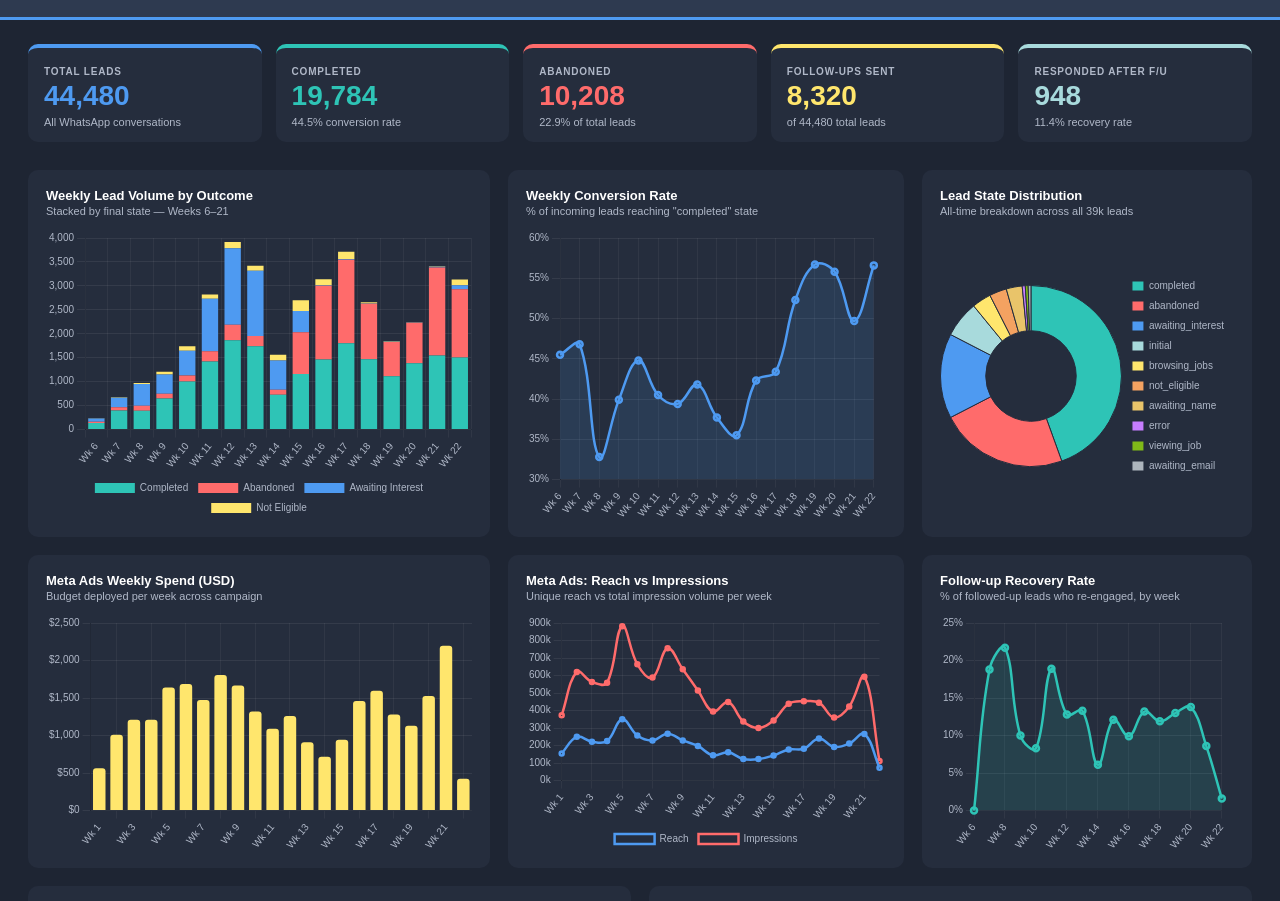
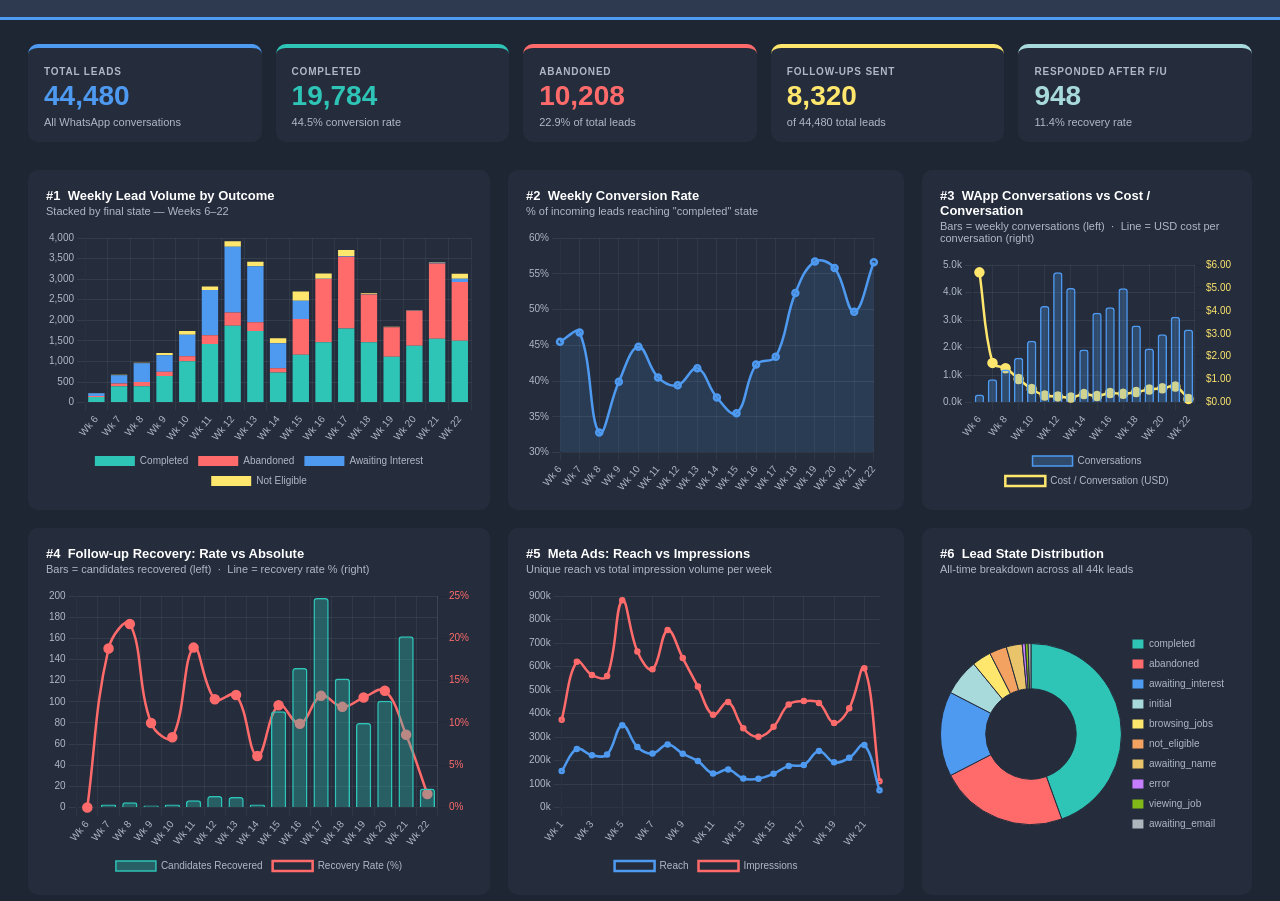
Before and after one commit to ivan-2026-v/Nexiu_Ops_Marketing_Top-of-funnel, a plain HTML site: page index.html in a window 1280 px wide. Shown: the part 49-950 px from the top of the page. Drawn offline with nearby package versions, Linux system fonts and the light colour scheme.

Commit message:
Numbered charts, add dual-axis #3 (conv+cost) and #4 (recovery rate+absolute), add chart #9

```diff
--- a/index.html
+++ b/index.html
@@ -161,18 +161,18 @@
   <!-- ROW 1 -->
   <div class="chart-grid grid-3">
     <div class="chart-card">
-      <h2>Weekly Lead Volume by Outcome</h2>
-      <p>Stacked by final state — Weeks 6–21</p>
+      <h2>#1 &nbsp;Weekly Lead Volume by Outcome</h2>
+      <p>Stacked by final state — Weeks 6–22</p>
       <div class="chart-wrap"><canvas id="c1"></canvas></div>
     </div>
     <div class="chart-card">
-      <h2>Weekly Conversion Rate</h2>
+      <h2>#2 &nbsp;Weekly Conversion Rate</h2>
       <p>% of incoming leads reaching "completed" state</p>
       <div class="chart-wrap"><canvas id="c2"></canvas></div>
     </div>
     <div class="chart-card">
-      <h2>Lead State Distribution</h2>
-      <p>All-time breakdown across all 39k leads</p>
+      <h2>#3 &nbsp;WApp Conversations vs Cost / Conversation</h2>
+      <p>Bars = weekly conversations (left) &nbsp;·&nbsp; Line = USD cost per conversation (right)</p>
       <div class="chart-wrap"><canvas id="c3"></canvas></div>
     </div>
   </div>
@@ -180,33 +180,38 @@
   <!-- ROW 2 -->
   <div class="chart-grid grid-3">
     <div class="chart-card">
-      <h2>Meta Ads Weekly Spend (USD)</h2>
-      <p>Budget deployed per week across campaign</p>
+      <h2>#4 &nbsp;Follow-up Recovery: Rate vs Absolute</h2>
+      <p>Bars = candidates recovered (left) &nbsp;·&nbsp; Line = recovery rate % (right)</p>
       <div class="chart-wrap"><canvas id="c4"></canvas></div>
     </div>
     <div class="chart-card">
-      <h2>Meta Ads: Reach vs Impressions</h2>
+      <h2>#5 &nbsp;Meta Ads: Reach vs Impressions</h2>
       <p>Unique reach vs total impression volume per week</p>
       <div class="chart-wrap"><canvas id="c5"></canvas></div>
     </div>
     <div class="chart-card">
-      <h2>Follow-up Recovery Rate</h2>
-      <p>% of followed-up leads who re-engaged, by week</p>
+      <h2>#6 &nbsp;Lead State Distribution</h2>
+      <p>All-time breakdown across all 44k leads</p>
       <div class="chart-wrap"><canvas id="c6"></canvas></div>
     </div>
   </div>
 
   <!-- ROW 3 -->
-  <div class="chart-grid grid-2">
+  <div class="chart-grid grid-3">
     <div class="chart-card">
-      <h2>Lead Drop-off by Funnel State</h2>
+      <h2>#7 &nbsp;Lead Drop-off by Funnel State</h2>
       <p>Where candidates abandoned before completing</p>
-      <div class="chart-wrap" style="min-height:180px"><canvas id="c7"></canvas></div>
+      <div class="chart-wrap" style="min-height:200px"><canvas id="c7"></canvas></div>
     </div>
     <div class="chart-card">
-      <h2>Meta Ads: Ad Frequency by Week</h2>
+      <h2>#8 &nbsp;Meta Ads Weekly Spend (USD)</h2>
+      <p>Budget deployed per week across campaign</p>
+      <div class="chart-wrap" style="min-height:200px"><canvas id="c8"></canvas></div>
+    </div>
+    <div class="chart-card">
+      <h2>#9 &nbsp;Meta Ads: Ad Frequency by Week</h2>
       <p>Avg impressions per unique user reached</p>
-      <div class="chart-wrap" style="min-height:180px"><canvas id="c8"></canvas></div>
+      <div class="chart-wrap" style="min-height:200px"><canvas id="c9"></canvas></div>
     </div>
   </div>
 
@@ -289,38 +294,90 @@ mk('c2', 'line', {
   }
 });
 
-// C3 — doughnut: state dist
-mk('c3', 'doughnut', {
-  labels: D.state_dist.labels,
-  datasets: [{
-    data: D.state_dist.values,
-    backgroundColor: ['#2ec4b6','#ff6b6b','#4e9af1','#a8dadc','#ffe66d','#f4a261','#e9c46a','#c77dff','#80b918','#adb5bd'],
-    borderWidth: 1,
-    borderColor: '#252d3d'
-  }]
-}, {
-  plugins: {
-    legend: { position: 'right', labels: { color: '#b0b8c8', font: { family: 'Arial', size: 10 }, boxWidth: 12 } },
-    tooltip: { ...defaults.plugins.tooltip, callbacks: {
-      label: ctx => ` ${ctx.label}: ${ctx.parsed.toLocaleString()} (${(ctx.parsed / D.kpis.total * 100).toFixed(1)}%)`
-    }}
+// C3 — dual axis: conversations (bar, left) + cost/conversation (line, right)
+const costPerConv = [5.68,1.73,1.5,1.03,0.59,0.31,0.27,0.22,0.37,0.29,0.42,0.38,0.46,0.57,0.62,0.7,0.16];
+new Chart(document.getElementById('c3'), {
+  type: 'bar',
+  data: {
+    labels: W.weeks,
+    datasets: [
+      {
+        label: 'Conversations',
+        data: W.total_leads,
+        backgroundColor: '#4e9af144',
+        borderColor: '#4e9af1',
+        borderWidth: 1.5,
+        borderRadius: 3,
+        yAxisID: 'y'
+      },
+      {
+        type: 'line',
+        label: 'Cost / Conversation (USD)',
+        data: costPerConv,
+        borderColor: '#ffe66d',
+        backgroundColor: 'transparent',
+        borderWidth: 2.5,
+        tension: 0.4,
+        pointRadius: 4,
+        pointBackgroundColor: '#ffe66d',
+        yAxisID: 'y1'
+      }
+    ]
+  },
+  options: {
+    responsive: true, maintainAspectRatio: false, animation: { duration: 600 },
+    plugins: {
+      legend: { position: 'bottom', labels: { color: '#b0b8c8', font: { family: 'Arial', size: 10 } } },
+      tooltip: defaults.plugins.tooltip
+    },
+    scales: {
+      x: defaults.scales.x,
+      y: { ...defaults.scales.y, position: 'left', ticks: { ...defaults.scales.y.ticks, callback: v => (v/1000).toFixed(1)+'k' } },
+      y1: { position: 'right', grid: { drawOnChartArea: false }, ticks: { color: '#ffe66d', font: { family: 'Arial', size: 10 }, callback: v => '$'+v.toFixed(2) }, border: { color: '#ffffff10' } }
+    }
   }
 });
 
-// C4 — bar: meta spend
-mk('c4', 'bar', {
-  labels: M.weeks,
-  datasets: [{
-    label: 'Spend (USD)',
-    data: M.spend,
-    backgroundColor: '#ffe66d',
-    borderRadius: 3
-  }]
-}, {
-  plugins: { legend: { display: false } },
-  scales: {
-    x: defaults.scales.x,
-    y: { ...defaults.scales.y, ticks: { ...defaults.scales.y.ticks, callback: v => '$' + v.toLocaleString() } }
+// C4 — dual axis: recovered candidates (bar, left) + recovery rate (line, right)
+new Chart(document.getElementById('c4'), {
+  type: 'bar',
+  data: {
+    labels: W.weeks,
+    datasets: [
+      {
+        label: 'Candidates Recovered',
+        data: W.responded,
+        backgroundColor: '#2ec4b655',
+        borderColor: '#2ec4b6',
+        borderWidth: 1.5,
+        borderRadius: 3,
+        yAxisID: 'y'
+      },
+      {
+        type: 'line',
+        label: 'Recovery Rate (%)',
+        data: W.fu_rate,
+        borderColor: '#ff6b6b',
+        backgroundColor: 'transparent',
+        borderWidth: 2.5,
+        tension: 0.4,
+        pointRadius: 4,
+        pointBackgroundColor: '#ff6b6b',
+        yAxisID: 'y1'
+      }
+    ]
+  },
+  options: {
+    responsive: true, maintainAspectRatio: false, animation: { duration: 600 },
+    plugins: {
+      legend: { position: 'bottom', labels: { color: '#b0b8c8', font: { family: 'Arial', size: 10 } } },
+      tooltip: defaults.plugins.tooltip
+    },
+    scales: {
+      x: defaults.scales.x,
+      y: { ...defaults.scales.y, position: 'left', ticks: { ...defaults.scales.y.ticks } },
+      y1: { position: 'right', grid: { drawOnChartArea: false }, ticks: { color: '#ff6b6b', font: { family: 'Arial', size: 10 }, callback: v => v+'%' }, border: { color: '#ffffff10' } }
+    }
   }
 });
 
@@ -339,24 +396,21 @@ mk('c5', 'line', {
   }
 });
 
-// C6 — line: followup recovery rate
-mk('c6', 'line', {
-  labels: W.weeks,
+// C6 — doughnut: state distribution
+mk('c6', 'doughnut', {
+  labels: D.state_dist.labels,
   datasets: [{
-    label: 'F/U Response Rate (%)',
-    data: W.fu_rate,
-    borderColor: '#2ec4b6',
-    backgroundColor: '#2ec4b622',
-    borderWidth: 2.5,
-    fill: true,
-    tension: 0.4,
-    pointRadius: 3
+    data: D.state_dist.values,
+    backgroundColor: ['#2ec4b6','#ff6b6b','#4e9af1','#a8dadc','#ffe66d','#f4a261','#e9c46a','#c77dff','#80b918','#adb5bd'],
+    borderWidth: 1,
+    borderColor: '#252d3d'
   }]
 }, {
-  plugins: { legend: { display: false } },
-  scales: {
-    x: defaults.scales.x,
-    y: { ...defaults.scales.y, ticks: { ...defaults.scales.y.ticks, callback: v => v + '%' } }
+  plugins: {
+    legend: { position: 'right', labels: { color: '#b0b8c8', font: { family: 'Arial', size: 10 }, boxWidth: 12 } },
+    tooltip: { ...defaults.plugins.tooltip, callbacks: {
+      label: ctx => ` ${ctx.label}: ${ctx.parsed.toLocaleString()} (${(ctx.parsed / D.kpis.total * 100).toFixed(1)}%)`
+    }}
   }
 });
 
@@ -378,8 +432,25 @@ mk('c7', 'bar', {
   }
 });
 
-// C8 — line: ad frequency
-mk('c8', 'line', {
+// C8 — bar: meta spend
+mk('c8', 'bar', {
+  labels: M.weeks,
+  datasets: [{
+    label: 'Spend (USD)',
+    data: M.spend,
+    backgroundColor: '#ffe66d',
+    borderRadius: 3
+  }]
+}, {
+  plugins: { legend: { display: false } },
+  scales: {
+    x: defaults.scales.x,
+    y: { ...defaults.scales.y, ticks: { ...defaults.scales.y.ticks, callback: v => '$' + v.toLocaleString() } }
+  }
+});
+
+// C9 — line: ad frequency
+mk('c9', 'line', {
   labels: M.weeks,
   datasets: [{
     label: 'Frequency',
```
